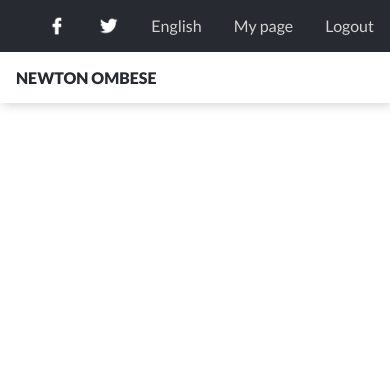
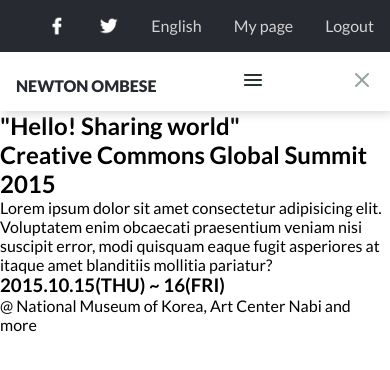
Before and after one commit to nejidevelops/Newton-Capstone-Project, a website: page index.html in a window 390 px wide. Drawn offline with Linux system fonts and the light colour scheme.

Commit message:
Work on the mobile version

```diff
--- a/index.html
+++ b/index.html
@@ -43,9 +43,27 @@
             </ul>
             <button>CC Campaign</button>
           </div>
+          <div class="navbar-mobile-open">
+            <img src="./images/Icon - Menu.svg" alt="">
+          </div>
+          <div class="navbar-mobile-close">
+            <img src="./images/Icon-Cancel.svg" alt="">
+          </div>
         </div>
       </nav>
     </header>
+
+    <section class="home">
+      <div class="home-text">
+        <h2>"Hello! Sharing world"</h2>
+        <h1>Creative Commons Global Summit 2015</h1>
+        <p class="home-details">Lorem ipsum dolor sit amet consectetur adipisicing elit. Voluptatem enim obcaecati praesentium veniam nisi suscipit error, modi quisquam eaque fugit asperiores at itaque amet blanditiis mollitia pariatur?</p>
+        <div class="date-time">
+          <h3>2015.10.15(THU) ~ 16(FRI)</h3>
+          <p>@ National Museum of Korea, Art Center Nabi and more</p>
+        </div>
+      </div>
+    </section>
   </main>
 </body>
 </html>
```
